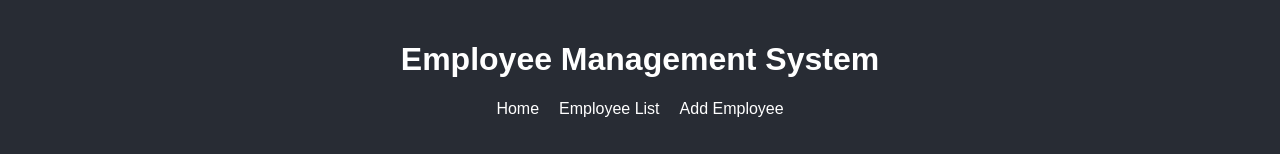
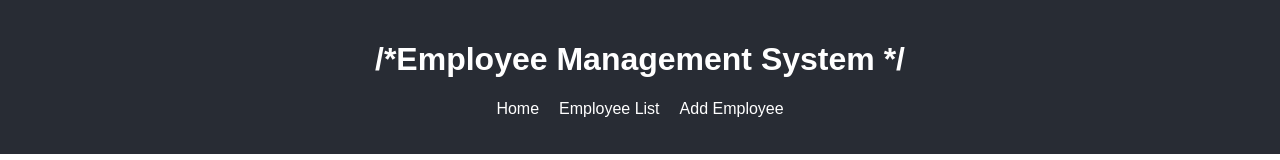
Before and after one commit to HassamBinSaleem/employee-management-frontend, a React (Create React App) app: page / in a window 1280 px wide. Shown: the top 160 px of the page. Built offline with nearby package versions, Linux system fonts and the light colour scheme.

Commit message:
commenting the h1 in the App.js to check the test sceanrio

```diff
--- a/src/App.js
+++ b/src/App.js
@@ -10,7 +10,7 @@ function App() {
     <Router>
       <div className="app">
         <header className="app-header">
-          <h1>Employee Management System</h1>
+          <h1>/*Employee Management System */</h1>
           <nav>
             <ul>
               <li>
```
